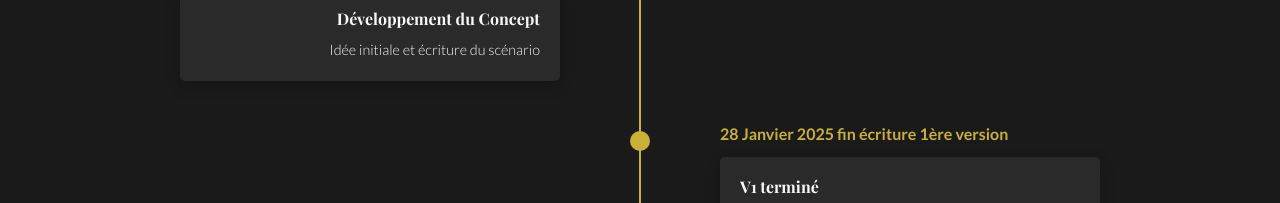
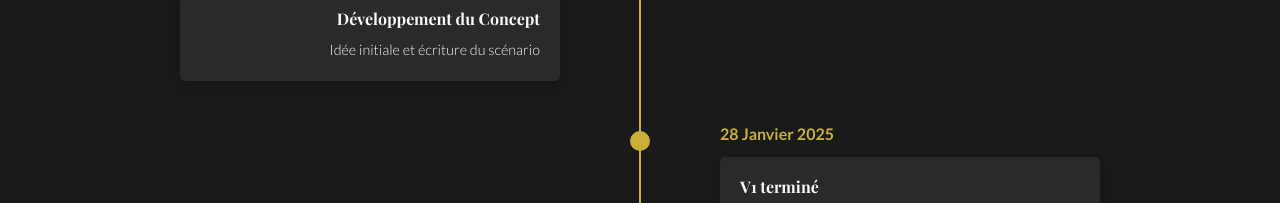
Before and after one commit to Site-creations-GRT/Rien-n-est-Impossible, a plain HTML site: page index.html in a window 1280 px wide. Shown: the part 1860-2063 px from the top of the page. Drawn offline with nearby package versions, Linux system fonts and the light colour scheme.

Commit message:
Update index.html

```diff
--- a/index.html
+++ b/index.html
@@ -60,7 +60,7 @@
                         </div>
                     </div>
                     <div class="timeline-item">
-                        <div class="timeline-date">28 Janvier 2025 fin écriture 1ère version </div>
+                        <div class="timeline-date">28 Janvier 2025</div>
                         <div class="timeline-content">
                             <h4>V1 terminé</h4>
                             <p>in écriture 1ère versionn</p>
```
